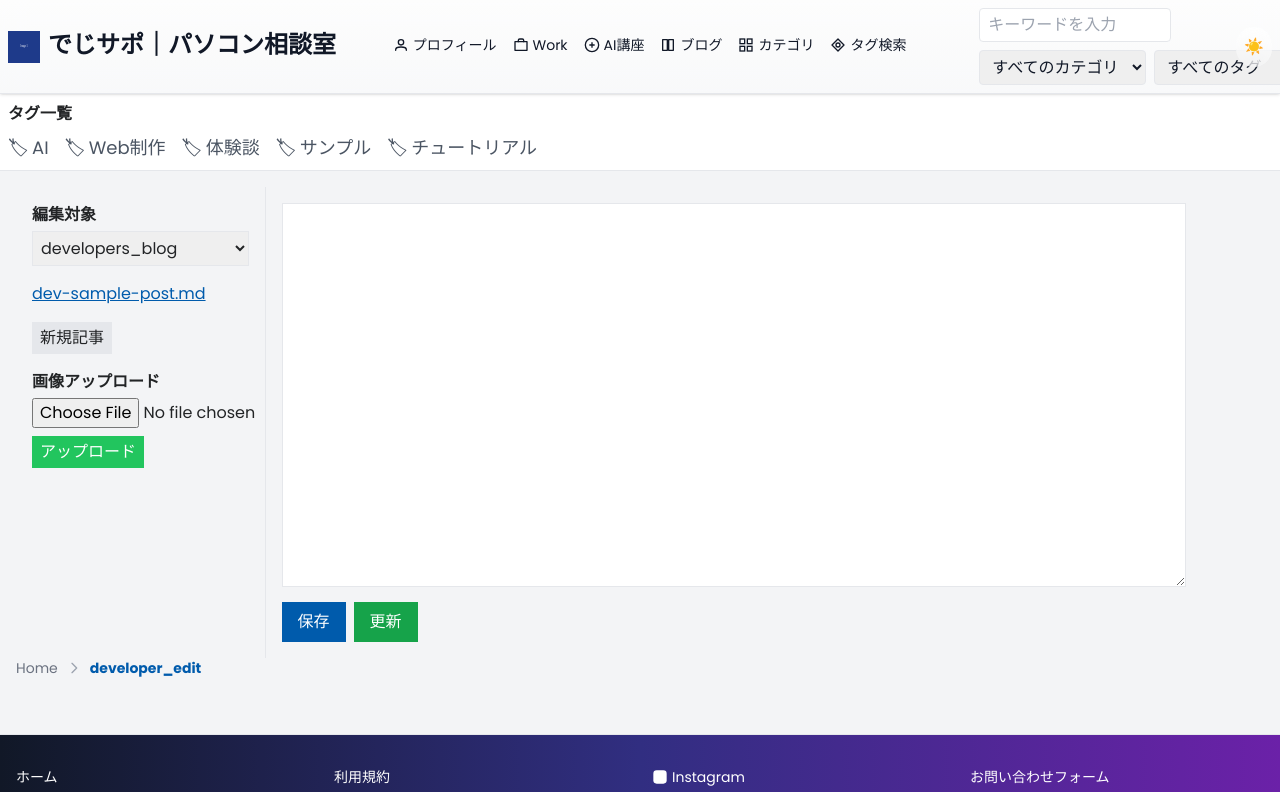
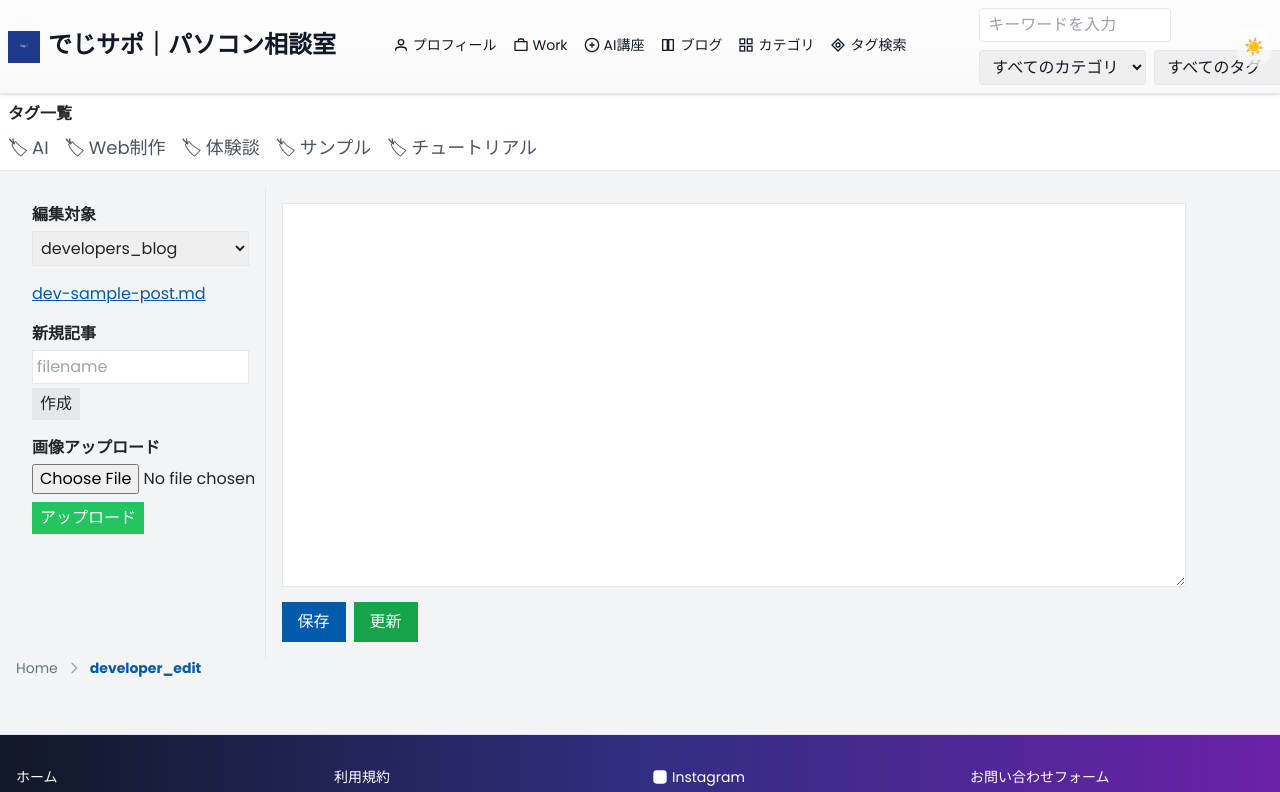
Before and after one commit to maruyamamasaya/Portfolio, a Next.js app: page /developer_edit in a window 1280 px wide. Shown: the top 792 px of the page. Built offline with nearby package versions, Linux system fonts and the light colour scheme.

Commit message:
feat: add filename input for new posts

```diff
--- a/src/app/components/DeveloperEditor.tsx
+++ b/src/app/components/DeveloperEditor.tsx
@@ -24,6 +24,7 @@ export default function DeveloperEditor() {
   const [status, setStatus] = useState('');
   const [upload, setUpload] = useState<File | null>(null);
   const [isNew, setIsNew] = useState(false);
+  const [newFilename, setNewFilename] = useState('');
 
 
   useEffect(() => {
@@ -52,6 +53,16 @@ export default function DeveloperEditor() {
     setSelected(safe);
     setContent(metaTemplate());
     setIsNew(true);
+  };
+
+  const createFile = () => {
+    const trimmed = newFilename.trim();
+    if (!trimmed || /[\\/]/.test(trimmed)) {
+      setStatus('ファイル名が不正です');
+      return;
+    }
+    newFile(trimmed);
+    setNewFilename('');
   };
 
   const saveFile = async () => {
@@ -118,15 +129,18 @@ export default function DeveloperEditor() {
             </li>
           ))}
         </ul>
-        <button
-          className="px-2 py-1 bg-gray-200"
-          onClick={() => {
-            const name = prompt('新しいファイル名を入力');
-            if (name) newFile(name);
-          }}
-        >
-          新規記事
-        </button>
+        <div>
+          <label className="block mb-1 font-bold">新規記事</label>
+          <input
+            className="border p-1 w-full mb-1"
+            placeholder="filename"
+            value={newFilename}
+            onChange={(e) => setNewFilename(e.target.value)}
+          />
+          <button className="px-2 py-1 bg-gray-200" onClick={createFile}>
+            作成
+          </button>
+        </div>
         <div className="mt-4">
           <label className="block mb-1 font-bold">画像アップロード</label>
           <input
```
